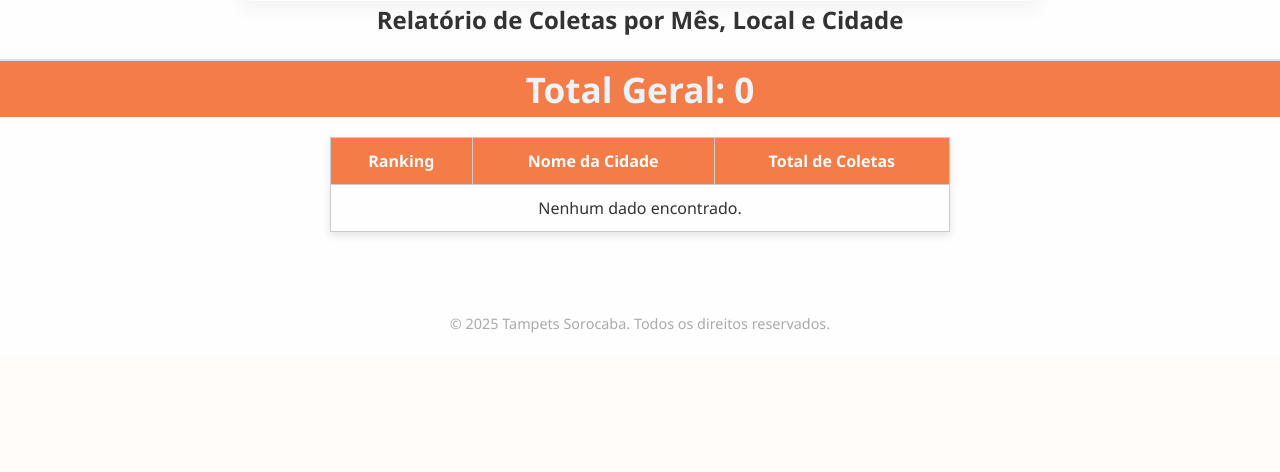
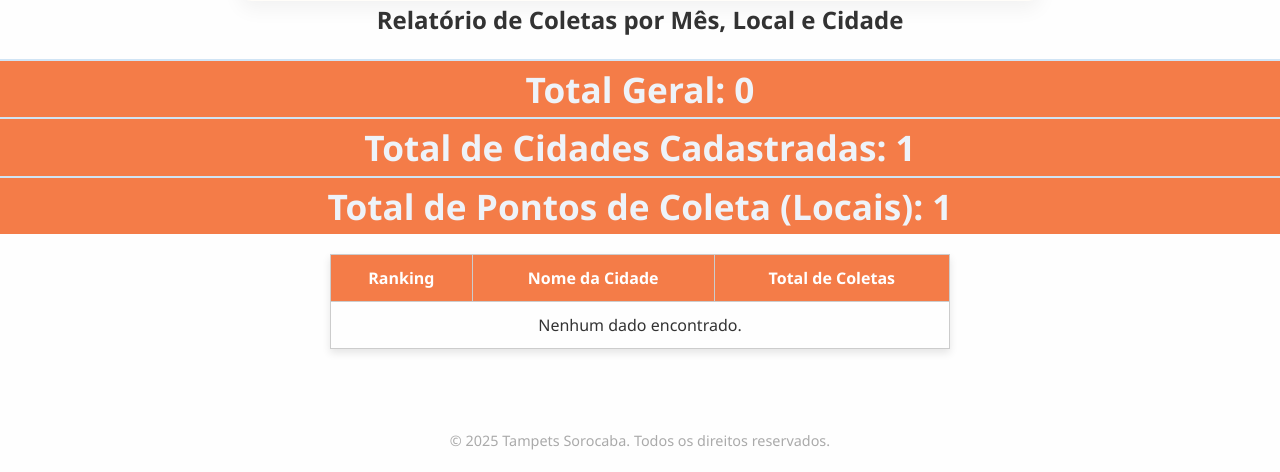
Before and after one commit to aelton-lima/Tampets, a PHP site: page /index.php in a window 1280 px wide. Shown: the part 976-1448 px from the top of the page. Before the commit the page ends 1309 px from the top, so only its background shows below. Run offline with PHP 8.4, Linux system fonts and the light colour scheme; tables that the repository leaves empty or names only in its code hold one stand-in row (values such as "Sample post").

Commit message:
Alterações em Consulta e Index
Adicionamos o total de cidades e o total de pontos de coletas.

```diff
--- a/api/consulta.php
+++ b/api/consulta.php
@@ -59,5 +59,33 @@ function listar_cidades_com_total_pontos() {
     return mysqli_query($conn, $sql);
 }
 
+// Função para obter o total de cidades cadastradas
+function getTotalCidades($conn) {
+    $sql = "SELECT COUNT(*) AS total_cidades FROM cidades";
+    $result = mysqli_query($conn, $sql);
+    if (!$result) {
+        die("Erro ao contar cidades: " . mysqli_error($conn));
+    }
+    $row = mysqli_fetch_assoc($result);
+    return $row['total_cidades'];
+}
+
+// Obtem o total de cidades
+$totalCidades = getTotalCidades($conn);
+
+// Função para obter o total de pontos de coleta (locais cadastrados)
+function getTotalLocais($conn) {
+    $sql = "SELECT COUNT(*) AS total_locais FROM locais";
+    $result = mysqli_query($conn, $sql);
+    if (!$result) {
+        die("Erro ao contar locais: " . mysqli_error($conn));
+    }
+    $row = mysqli_fetch_assoc($result);
+    return $row['total_locais'];
+}
+
+// Obtem o total de locais (pontos de coleta)
+$totalLocais = getTotalLocais($conn);
+
 mysqli_close($conn);
 ?>
--- a/index.php
+++ b/index.php
@@ -20,6 +20,18 @@
         <div class="total-geral-row">
             <td colspan="2">Total Geral:</td>
             <td><?= htmlspecialchars($totalGeral) ?></td>
+        </div>
+
+         <!-- Linha com total de cidades cadastradas -->
+        <div class="total-geral-row">
+            <td colspan="2">Total de Cidades Cadastradas:</td>
+            <td><?= htmlspecialchars($totalCidades) ?></td>
+        </div>
+
+        <!-- Linha com total de pontos de coleta -->
+        <div class="total-geral-row">
+            <td colspan="2">Total de Pontos de Coleta (Locais):</td>
+            <td><?= htmlspecialchars($totalLocais) ?></td>
         </div>
 
         <div class="tabela-container">
```
